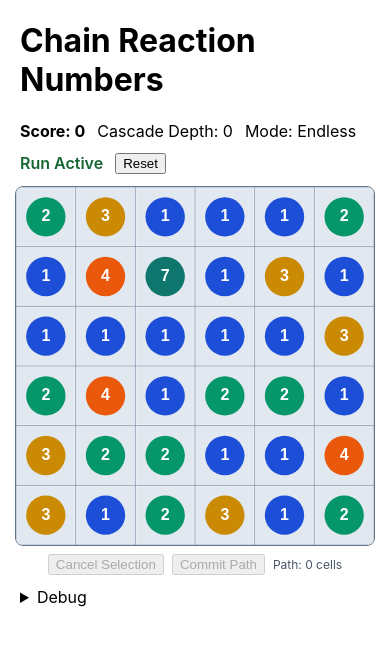
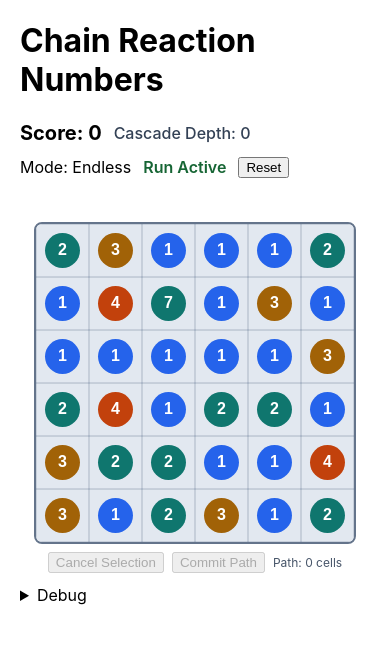
Before and after one commit to tjhuggins01-dot/chain-reaction-numbers, a React (Vite) app: page / in a window 390 px wide. Shown: the top 646 px of the page. Built offline with nearby package versions, Linux system fonts and the light colour scheme.

Commit message:
Tune feel pass timing and fix mobile board sizing

```diff
--- a/src/core/CascadeResolver.ts
+++ b/src/core/CascadeResolver.ts
@@ -13,6 +13,7 @@ export interface CascadeStep {
   scoreDelta: number;
   depth: number;
   removedValues: number[];
+  removedPositions: Position[];
   upgradedValue: number;
   pivot: Position;
 }
@@ -80,6 +81,7 @@ export function resolveLocalCascades(
       scoreDelta: resolved.score,
       depth,
       removedValues: resolved.removedValues,
+      removedPositions: currentPath.map((pos) => ({ ...pos })),
       upgradedValue: resolved.upgradedValue,
       pivot: resolvedPivot,
     });
--- a/src/core/GameEngine.ts
+++ b/src/core/GameEngine.ts
@@ -91,12 +91,14 @@ export class GameEngine {
           events.push({
             type: 'ChainResolved',
             removedValues: step.removedValues,
+            removedPositions: step.removedPositions,
             upgradedValue: step.upgradedValue,
+            upgradedPosition: step.pivot,
             cascadeDepth: step.depth,
           });
           if (step.depth > 0) events.push({ type: 'CascadeTriggered', depth: step.depth });
-          events.push({ type: 'GravityApplied' });
-          events.push({ type: 'BoardRefilled' });
+          events.push({ type: 'GravityApplied', cascadeDepth: step.depth });
+          events.push({ type: 'BoardRefilled', board: step.board, cascadeDepth: step.depth });
         }
         this.state.score += totalDelta;
         events.push({ type: 'ScoreChanged', score: this.state.score, delta: totalDelta });
--- a/src/ui/App.tsx
+++ b/src/ui/App.tsx
@@ -7,70 +7,179 @@ import { Hud } from './Hud';
 import { GameOverModal } from './GameOverModal';
 import { DebugPanel } from './DebugPanel';
 import { shouldCommitPath } from '../app/UiGuards';
+import type { BoardState } from '../core/BoardState';
+import type { EngineEvent } from '../core/EngineEvent';
+
+const STEP_POP_MS = 180;
+const STEP_FALL_MS = 280;
+const STEP_BETWEEN_MS = 80;
+const SCORE_DELTA_MS = 1400;
+const CASCADE_HINT_MS = 1200;
+
+function delay(ms: number): Promise<void> {
+  return new Promise((resolve) => window.setTimeout(resolve, ms));
+}
 
 export function App(): JSX.Element {
   const session = useMemo(() => new GameSession(Date.now() % 1000000), []);
   const [path, setPath] = useState<Position[]>([]);
-  const [, setVersion] = useState(0);
+  const [engineState, setEngineState] = useState(session.engine.getState());
+  const [displayBoard, setDisplayBoard] = useState<BoardState>(engineState.board);
+  const [previousBoard, setPreviousBoard] = useState<BoardState | null>(null);
+  const [fallProgress, setFallProgress] = useState(1);
+  const [popProgress, setPopProgress] = useState(1);
+  const [removingCells, setRemovingCells] = useState<Position[]>([]);
+  const [upgradedCell, setUpgradedCell] = useState<Position | null>(null);
+  const [resolving, setResolving] = useState(false);
+  const [scoreDelta, setScoreDelta] = useState(0);
+  const [cascadeHint, setCascadeHint] = useState<string | null>(null);
 
   useEffect(() => {
     session.controller.send({ type: 'StartRun' });
-    setVersion((v) => v + 1);
+    const next = session.engine.getState();
+    setEngineState(next);
+    setDisplayBoard(next.board);
   }, [session]);
 
-  const state = session.engine.getState();
-  const replay = session.engine.getReplayLog();
+  useEffect(() => {
+    if (scoreDelta <= 0) return;
+    const t = window.setTimeout(() => setScoreDelta(0), SCORE_DELTA_MS);
+    return () => window.clearTimeout(t);
+  }, [scoreDelta]);
 
-  const refresh = () => setVersion((v) => v + 1);
+  useEffect(() => {
+    if (!cascadeHint) return;
+    const t = window.setTimeout(() => setCascadeHint(null), CASCADE_HINT_MS);
+    return () => window.clearTimeout(t);
+  }, [cascadeHint]);
+
+  async function animateProgress(durationMs: number, onFrame: (progress: number) => void): Promise<void> {
+    onFrame(0);
+    const started = performance.now();
+
+    await new Promise<void>((resolve) => {
+      const tick = (time: number) => {
+        const elapsed = time - started;
+        const progress = Math.min(1, elapsed / durationMs);
+        onFrame(progress);
+        if (progress >= 1) {
+          resolve();
+          return;
+        }
+        window.requestAnimationFrame(tick);
+      };
+      window.requestAnimationFrame(tick);
+    });
+  }
+
+  async function animatePop(): Promise<void> {
+    await animateProgress(STEP_POP_MS, (progress) => setPopProgress(progress));
+  }
+
+  async function animateFall(fromBoard: BoardState, toBoard: BoardState): Promise<void> {
+    setPreviousBoard(fromBoard);
+    setDisplayBoard(toBoard);
+    await animateProgress(STEP_FALL_MS, (progress) => setFallProgress(progress));
+    setPreviousBoard(null);
+  }
+
+  async function playResolution(events: EngineEvent[], boardBeforeMove: BoardState): Promise<void> {
+    const chainEvents = events.filter((event) => event.type === 'ChainResolved');
+    const refillEvents = events.filter((event) => event.type === 'BoardRefilled');
+
+    if (chainEvents.length === 0) return;
+
+    setResolving(true);
+    let currentBoard = boardBeforeMove;
+
+    for (let i = 0; i < chainEvents.length; i += 1) {
+      const chain = chainEvents[i];
+      if (chain.cascadeDepth > 0) {
+        setCascadeHint(`Cascade x${chain.cascadeDepth + 1}`);
+      }
+
+      setRemovingCells(chain.removedPositions);
+      setUpgradedCell(chain.upgradedPosition);
+      await animatePop();
+      setRemovingCells([]);
+
+      const refill = refillEvents[i];
+      if (refill && refill.type === 'BoardRefilled') {
+        await animateFall(currentBoard, refill.board);
+        currentBoard = refill.board;
+      }
+
+      await delay(STEP_BETWEEN_MS);
+    }
+
+    setUpgradedCell(null);
+    const scoreEvent = events.find((event) => event.type === 'ScoreChanged');
+    if (scoreEvent && scoreEvent.type === 'ScoreChanged') {
+      setScoreDelta(scoreEvent.delta);
+    }
+
+    const next = session.engine.getState();
+    setEngineState(next);
+    setDisplayBoard(next.board);
+    setResolving(false);
+  }
+
+  function resetRun(keepSeed = false): void {
+    session.controller.send({ type: 'ResetRun', keepSeed });
+    setPath([]);
+    setResolving(false);
+    setRemovingCells([]);
+    setUpgradedCell(null);
+    setCascadeHint(null);
+    setScoreDelta(0);
+    setPopProgress(1);
+    setFallProgress(1);
+
+    const next = session.engine.getState();
+    setEngineState(next);
+    setDisplayBoard(next.board);
+  }
 
   return (
     <main style={{ maxWidth: 560, margin: '12px auto', padding: '0 12px', fontFamily: 'Inter, system-ui, sans-serif' }}>
       <h1>Chain Reaction Numbers</h1>
       <Hud
-        score={state.score}
-        cascadeDepth={state.cascadeDepth}
+        score={engineState.score}
+        scoreDelta={scoreDelta}
+        cascadeDepth={engineState.cascadeDepth}
         modeName="Endless"
-        isGameOver={!state.runActive}
-        onReset={() => {
-          session.controller.send({ type: 'ResetRun' });
-          setPath([]);
-          refresh();
-        }}
+        isGameOver={!engineState.runActive}
+        resolving={resolving}
+        onReset={() => resetRun()}
       />
+      <div style={{ minHeight: 24, marginBottom: 8, color: '#92400e', fontWeight: 700 }}>{cascadeHint ?? ''}</div>
       <BoardCanvas
-        board={state.board}
-        minPathLength={state.rules.minChainLength}
-        inputEnabled={state.runActive}
+        board={displayBoard}
+        previousBoard={previousBoard}
+        fallProgress={fallProgress}
+        popProgress={popProgress}
+        minPathLength={engineState.rules.minChainLength}
+        inputEnabled={engineState.runActive && !resolving}
         selectedPath={path}
+        removingCells={removingCells}
+        upgradedCell={upgradedCell}
         onPathChange={setPath}
         onCommit={(p) => {
-          if (shouldCommitPath(p, state.runActive, state.rules.minChainLength)) {
-            session.controller.send({ type: 'CommitPath', path: p });
-            refresh();
+          if (resolving) return;
+          if (shouldCommitPath(p, engineState.runActive, engineState.rules.minChainLength)) {
+            const boardBeforeMove = displayBoard;
+            const events = session.controller.send({ type: 'CommitPath', path: p });
+            void playResolution(events, boardBeforeMove);
           }
         }}
       />
-      <GameOverModal
-        open={!state.runActive}
-        score={state.score}
-        onReset={() => {
-          session.controller.send({ type: 'ResetRun' });
-          setPath([]);
-          refresh();
-        }}
-      />
+      <GameOverModal open={!engineState.runActive} score={engineState.score} onReset={() => resetRun()} />
       {defaultFeatureFlags.debugPanel && (
         <DebugPanel
-          seed={state.seed}
-          replay={replay}
-          onResetSameSeed={() => {
-            session.controller.send({ type: 'ResetRun', keepSeed: true });
-            refresh();
-          }}
-          onResetNewSeed={() => {
-            session.controller.send({ type: 'ResetRun' });
-            refresh();
-          }}
+          seed={engineState.seed}
+          replay={session.engine.getReplayLog()}
+          onResetSameSeed={() => resetRun(true)}
+          onResetNewSeed={() => resetRun(false)}
         />
       )}
     </main>
--- a/src/ui/BoardCanvas.tsx
+++ b/src/ui/BoardCanvas.tsx
@@ -6,9 +6,14 @@ import { getExtendedPath } from '../app/PathSelection';
 
 interface Props {
   board: BoardState;
+  previousBoard: BoardState | null;
+  fallProgress: number;
+  popProgress: number;
   minPathLength: number;
   inputEnabled: boolean;
   selectedPath: Position[];
+  removingCells: Position[];
+  upgradedCell: Position | null;
   onPathChange(path: Position[]): void;
   onCommit(path: Position[]): void;
 }
@@ -20,29 +25,66 @@ const horizontalBoundary = 32;
 const verticalBoundary = 16;
 
 function colorForValue(value: number): string {
-  const palette = ['#111827', '#1d4ed8', '#059669', '#ca8a04', '#ea580c', '#dc2626', '#9333ea', '#0f766e', '#7c3aed', '#be123c', '#334155'];
-  return palette[value] ?? '#000';
+  const palette = ['#111827', '#2563eb', '#0f766e', '#a16207', '#c2410c', '#dc2626', '#9333ea', '#0f766e', '#6d28d9', '#be123c', '#334155'];
+  return palette[value] ?? '#111827';
 }
 
-export function BoardCanvas({ board, minPathLength, inputEnabled, selectedPath, onPathChange, onCommit }: Props): JSX.Element {
+function key(pos: Position): string {
+  return `${pos.x},${pos.y}`;
+}
+
+function getViewportWidth(): number {
+  return Math.floor((window.visualViewport?.width ?? window.innerWidth) - horizontalBoundary);
+}
+
+export function BoardCanvas({
+  board,
+  previousBoard,
+  fallProgress,
+  popProgress,
+  minPathLength,
+  inputEnabled,
+  selectedPath,
+  removingCells,
+  upgradedCell,
+  onPathChange,
+  onCommit,
+}: Props): JSX.Element {
+  const containerRef = useRef<HTMLDivElement | null>(null);
   const ref = useRef<HTMLCanvasElement | null>(null);
   const [dragging, setDragging] = useState(false);
   const [displaySize, setDisplaySize] = useState(maxCanvasSize);
+  const [invalidCell, setInvalidCell] = useState<Position | null>(null);
 
-  const selectedSet = useMemo(() => new Set(selectedPath.map((p) => `${p.x},${p.y}`)), [selectedPath]);
+  const selectedSet = useMemo(() => new Set(selectedPath.map((p) => key(p))), [selectedPath]);
+  const removingSet = useMemo(() => new Set(removingCells.map((p) => key(p))), [removingCells]);
+
+  useEffect(() => {
+    if (!invalidCell) return;
+    const t = window.setTimeout(() => setInvalidCell(null), 120);
+    return () => window.clearTimeout(t);
+  }, [invalidCell]);
 
   useEffect(() => {
     const updateSize = () => {
-      const viewportWidth = Math.floor(window.innerWidth - horizontalBoundary);
+      const viewportWidth = getViewportWidth();
       const viewportHeight = Math.floor(window.innerHeight - reservedVerticalSpace - verticalBoundary);
-      const next = Math.min(maxCanvasSize, viewportWidth, viewportHeight);
-      const minimumSafeSize = Math.min(minCanvasSize, viewportWidth);
+      const containerWidth = Math.floor((containerRef.current?.clientWidth ?? viewportWidth) - horizontalBoundary);
+      const usableWidth = Math.min(viewportWidth, containerWidth);
+      const next = Math.min(maxCanvasSize, usableWidth, viewportHeight);
+      const minimumSafeSize = Math.min(minCanvasSize, usableWidth);
       setDisplaySize(Math.max(minimumSafeSize, next));
     };
 
     updateSize();
     window.addEventListener('resize', updateSize);
-    return () => window.removeEventListener('resize', updateSize);
+    const observer = new ResizeObserver(updateSize);
+    if (containerRef.current) observer.observe(containerRef.current);
+
+    return () => {
+      window.removeEventListener('resize', updateSize);
+      observer.disconnect();
+    };
   }, []);
 
   useEffect(() => {
@@ -65,26 +107,67 @@ export function BoardCanvas({ board, minPathLength, inputEnabled, selectedPath,
     ctx.fillStyle = '#f8fafc';
     ctx.fillRect(0, 0, displaySize, displaySize);
 
+    const prevById = new Map<string, Position>();
+    if (previousBoard) {
+      for (let y = 0; y < previousBoard.height; y += 1) {
+        for (let x = 0; x < previousBoard.width; x += 1) {
+          prevById.set(previousBoard.tiles[y][x].id, { x, y });
+        }
+      }
+    }
+
     for (let y = 0; y < board.height; y += 1) {
       for (let x = 0; x < board.width; x += 1) {
         const tile = board.tiles[y][x];
-        const key = `${x},${y}`;
+        const tileKey = `${x},${y}`;
         const left = x * cellW;
         const top = y * cellH;
 
-        ctx.fillStyle = selectedSet.has(key) ? '#fef3c7' : '#e2e8f0';
+        const isSelected = selectedSet.has(tileKey);
+        const isRemoving = removingSet.has(tileKey);
+        const isUpgraded = upgradedCell && upgradedCell.x === x && upgradedCell.y === y;
+        const isInvalid = invalidCell && invalidCell.x === x && invalidCell.y === y;
+
+        ctx.fillStyle = isSelected ? '#fef3c7' : '#e2e8f0';
+        if (isInvalid) ctx.fillStyle = '#fee2e2';
         ctx.fillRect(left + 1, top + 1, cellW - 2, cellH - 2);
+
+        if (tile.value > 0) {
+          let drawX = left + cellW / 2;
+          let drawY = top + cellH / 2;
+          if (fallProgress < 1) {
+            const prev = prevById.get(tile.id);
+            if (prev) {
+              const startX = prev.x * cellW + cellW / 2;
+              const startY = prev.y * cellH + cellH / 2;
+              drawX = startX + (drawX - startX) * fallProgress;
+              drawY = startY + (drawY - startY) * fallProgress;
+            }
+          }
+
+          const removeScale = isRemoving ? Math.max(0.1, 1 - popProgress * 0.9) : 1;
+          const upgradedBoost = isUpgraded ? 1 + Math.max(0, 0.2 * (1 - popProgress)) : 1;
+          const radius = Math.min(cellW, cellH) * 0.33 * removeScale * upgradedBoost;
 
           ctx.fillStyle = colorForValue(tile.value);
           ctx.beginPath();
-        ctx.arc(left + cellW / 2, top + cellH / 2, Math.min(cellW, cellH) * 0.33, 0, Math.PI * 2);
+          ctx.arc(drawX, drawY, Math.max(0, radius), 0, Math.PI * 2);
           ctx.fill();
 
+          if (isUpgraded) {
+            ctx.strokeStyle = '#f59e0b';
+            ctx.lineWidth = 3;
+            ctx.beginPath();
+            ctx.arc(drawX, drawY, radius + 4, 0, Math.PI * 2);
+            ctx.stroke();
+          }
+
           ctx.fillStyle = '#ffffff';
-        ctx.font = `bold ${Math.max(14, Math.floor(cellW * 0.28))}px sans-serif`;
+          ctx.font = `bold ${Math.max(14, Math.floor(cellW * 0.31))}px sans-serif`;
           ctx.textAlign = 'center';
           ctx.textBaseline = 'middle';
-        ctx.fillText(String(tile.value), left + cellW / 2, top + cellH / 2);
+          ctx.fillText(String(tile.value), drawX, drawY);
+        }
       }
     }
 
@@ -135,7 +218,7 @@ export function BoardCanvas({ board, minPathLength, inputEnabled, selectedPath,
         ctx.fillText(String(index + 1), cx, cy);
       });
     }
-  }, [board, displaySize, selectedPath, selectedSet]);
+  }, [board, displaySize, selectedPath, selectedSet, previousBoard, fallProgress, popProgress, removingSet, upgradedCell, invalidCell]);
 
   function pointerToCell(e: PointerEvent<HTMLCanvasElement>): Position | null {
     const rect = e.currentTarget.getBoundingClientRect();
@@ -145,7 +228,11 @@ export function BoardCanvas({ board, minPathLength, inputEnabled, selectedPath,
   }
 
   function appendIfValid(next: Position) {
-    onPathChange(getExtendedPath(board, selectedPath, next));
+    const nextPath = getExtendedPath(board, selectedPath, next);
+    if (nextPath.length === selectedPath.length && key(next) !== key(selectedPath[selectedPath.length - 2] ?? next)) {
+      setInvalidCell(next);
+    }
+    onPathChange(nextPath);
   }
 
   function finishSelection() {
@@ -165,18 +252,19 @@ export function BoardCanvas({ board, minPathLength, inputEnabled, selectedPath,
   }, [inputEnabled, onPathChange]);
 
   return (
-    <div style={{ display: 'flex', flexDirection: 'column', alignItems: 'center', paddingInline: horizontalBoundary / 2, boxSizing: 'border-box' }}>
+    <div ref={containerRef} style={{ display: 'flex', flexDirection: 'column', alignItems: 'center', width: '100%', paddingInline: horizontalBoundary / 2, boxSizing: 'border-box' }}>
       <canvas
         ref={ref}
         style={{
           width: displaySize,
           height: displaySize,
-          border: '1px solid #64748b',
+          maxWidth: '100%',
+          border: '2px solid #64748b',
           borderRadius: 8,
           touchAction: 'none',
           display: 'block',
           cursor: inputEnabled ? 'pointer' : 'not-allowed',
-          opacity: inputEnabled ? 1 : 0.65,
+          opacity: inputEnabled ? 1 : 0.7,
           userSelect: 'none',
           WebkitUserSelect: 'none',
         }}
@@ -226,9 +314,7 @@ export function BoardCanvas({ board, minPathLength, inputEnabled, selectedPath,
         >
           Commit Path
         </button>
-        <span style={{ fontSize: 12, color: '#475569' }}>
-          {inputEnabled ? `Path: ${selectedPath.length} cells` : 'Input disabled: run ended'}
-        </span>
+        <span style={{ fontSize: 12, color: '#475569' }}>{inputEnabled ? `Path: ${selectedPath.length} cells` : 'Input disabled: resolving'}</span>
       </div>
     </div>
   );
--- a/src/ui/Hud.tsx
+++ b/src/ui/Hud.tsx
@@ -1,18 +1,23 @@
 interface Props {
   score: number;
+  scoreDelta: number;
   cascadeDepth: number;
   modeName: string;
   isGameOver: boolean;
+  resolving: boolean;
   onReset(): void;
 }
 
-export function Hud({ score, cascadeDepth, modeName, isGameOver, onReset }: Props): JSX.Element {
+export function Hud({ score, scoreDelta, cascadeDepth, modeName, isGameOver, resolving, onReset }: Props): JSX.Element {
   return (
     <div style={{ display: 'flex', gap: 12, alignItems: 'center', marginBottom: 12, flexWrap: 'wrap' }}>
-      <strong>Score: {score}</strong>
-      <span>Cascade Depth: {cascadeDepth}</span>
+      <strong style={{ fontSize: 20 }}>
+        Score: {score}
+        {scoreDelta > 0 && <span style={{ marginLeft: 8, color: '#166534', fontSize: 14 }}>+{scoreDelta}</span>}
+      </strong>
+      <span style={{ fontWeight: cascadeDepth > 0 ? 700 : 500, color: cascadeDepth > 0 ? '#7c2d12' : '#334155' }}>Cascade Depth: {cascadeDepth}</span>
       <span>Mode: {modeName}</span>
-      <span style={{ color: isGameOver ? '#b91c1c' : '#166534', fontWeight: 600 }}>{isGameOver ? 'Game Over' : 'Run Active'}</span>
+      <span style={{ color: isGameOver ? '#b91c1c' : '#166534', fontWeight: 600 }}>{isGameOver ? 'Game Over' : resolving ? 'Resolving…' : 'Run Active'}</span>
       <button onClick={onReset}>Reset</button>
     </div>
   );
```
Also changed, not shown: src/core/EngineEvent.ts (+10 -3 lines), 1 other file (tests, documents, lock files or other folders). Lines whose indentation alone changed are shown as unchanged.
